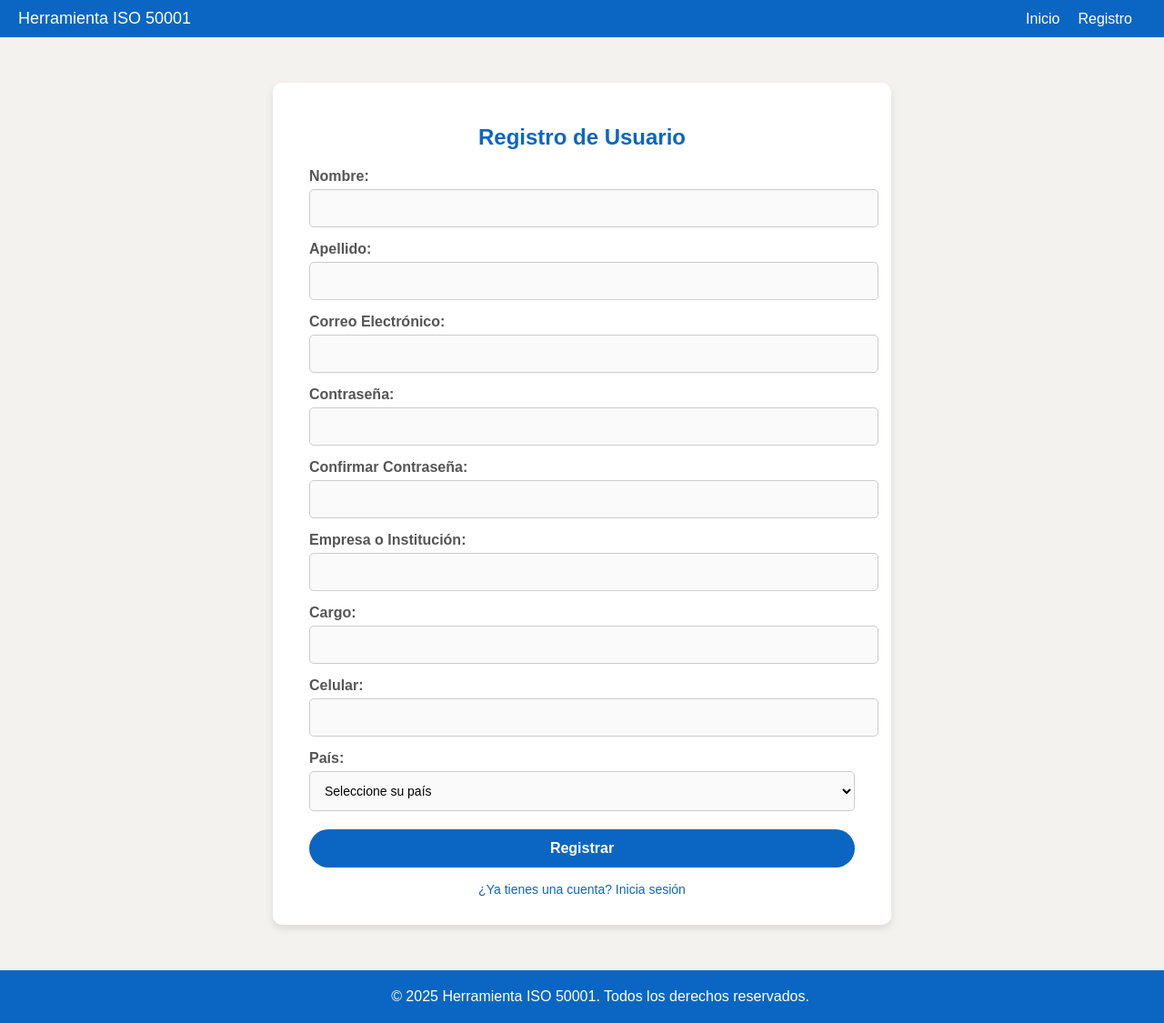
After one commit to aljobaca/herramienta-iso50001, a Flask app: page /register in a window 1280 px wide. The commit adds this page. Shown: the whole page at 91% size. Run offline with Flask 3, Linux system fonts and the light colour scheme.

Commit message:
Descripción de los cambios

```diff
--- a/app/main.py
+++ b/app/main.py
@@ -1,11 +1,34 @@
-from flask import Flask, render_template
+from flask import Flask, render_template, request, url_for
 import os
 
-app = Flask(__name__, template_folder=os.path.join(os.getcwd(), "templates"))
+app = Flask(__name__, static_folder="../static", template_folder="../templates")
+
+app.secret_key = "clave_secreta_para_validaciones"
 
 @app.route("/")
 def home():
     return render_template("index.html")
 
+@app.route("/register", methods=["GET", "POST"])
+def register():
+    if request.method == "POST":
+        # Datos del formulario enviados desde el cliente
+        first_name = request.form["first_name"]
+        last_name = request.form["last_name"]
+        email = request.form["email"]
+        password = request.form["password"]
+        confirm_password = request.form["confirm_password"]
+
+        # Validaciones
+        if password != confirm_password:
+            return jsonify({"status": "error", "message": "Las contraseñas no coinciden."})
+        if len(password) < 8:
+            return jsonify({"status": "error", "message": "La contraseña debe tener al menos 8 caracteres."})
+
+        # Llamar a un servicio en PHP (si es necesario)
+        return jsonify({"status": "success", "message": "Usuario registrado correctamente."})
+
+    return render_template("login.html")
+
 if __name__ == "__main__":
     app.run(debug=True)
--- /dev/null
+++ b/static/styles.css
@@ -0,0 +1,124 @@
+/* General */
+body {
+    font-family: 'Arial', sans-serif;
+    margin: 0;
+    padding: 0;
+    background-color: #F3F2EF;
+    color: #333333;
+}
+
+/* Navbar */
+.navbar {
+    background-color: #0A66C2;
+    padding: 10px 20px;
+    display: flex;
+    justify-content: space-between;
+    align-items: center;
+    color: white;
+    font-size: 18px;
+}
+.navbar a {
+    color: white;
+    text-decoration: none;
+    margin-right: 15px;
+    font-size: 16px;
+}
+.navbar a:hover {
+    text-decoration: underline;
+}
+
+/* Footer */
+footer {
+    text-align: center;
+    padding: 20px;
+    background-color: #0A66C2;
+    color: white;
+    position: relative;
+    bottom: 0;
+    width: 100%;
+}
+
+/* Contenedor principal */
+.container {
+    background: #ffffff;
+    border-radius: 10px;
+    padding: 30px 40px;
+    box-shadow: 0 4px 8px rgba(0, 0, 0, 0.1);
+    max-width: 600px;
+    margin: 50px auto;
+}
+
+/* Titulares */
+h1 {
+    text-align: center;
+    color: #0A66C2;
+    font-size: 24px;
+    margin-bottom: 20px;
+}
+
+/* Formularios */
+label {
+    display: block;
+    margin-top: 15px;
+    color: #555555;
+    font-weight: bold;
+}
+input, select {
+    width: 100%;
+    padding: 12px;
+    margin-top: 5px;
+    border: 1px solid #CCCCCC;
+    border-radius: 5px;
+    background-color: #FAFAFA;
+    font-size: 14px;
+}
+
+/* Botones */
+button, .btn {
+    background-color: #0A66C2;
+    color: white;
+    border: none;
+    padding: 12px;
+    font-size: 16px;
+    border-radius: 25px;
+    cursor: pointer;
+    text-align: center;
+    text-decoration: none;
+    display: inline-block;
+    width: 100%;
+    margin-top: 20px;
+    font-weight: bold;
+}
+button:hover, .btn:hover {
+    background-color: #084298;
+}
+
+/* Links */
+.link {
+    text-align: center;
+    margin-top: 15px;
+}
+.link a {
+    color: #0A66C2;
+    text-decoration: none;
+    font-size: 14px;
+}
+.link a:hover {
+    text-decoration: underline;
+}
+
+/* Mensajes */
+.success {
+    background-color: #DFF0D8;
+    color: #3C763D;
+    padding: 10px;
+    border-radius: 5px;
+    margin-bottom: 20px;
+}
+.error {
+    background-color: #F2DEDE;
+    color: #A94442;
+    padding: 10px;
+    border-radius: 5px;
+    margin-bottom: 20px;
+}
--- /dev/null
+++ b/templates/login.html
@@ -0,0 +1,100 @@
+<!DOCTYPE html>
+<html lang="es">
+<head>
+    <meta charset="UTF-8">
+    <meta name="viewport" content="width=device-width, initial-scale=1.0">
+    <title>Registro de Usuario - Herramienta ISO 50001</title>
+    <link rel="stylesheet" href="{{ url_for('static', filename='styles.css') }}">
+
+    <!-- Incluir CSS de Select2 -->
+    <link href="https://cdnjs.cloudflare.com/ajax/libs/select2/4.0.13/css/select2.min.css" rel="stylesheet" />
+</head>
+<body>
+    <header class="navbar">
+        <div>Herramienta ISO 50001</div>
+        <nav>
+            <a href="/">Inicio</a>
+            <a href="/register">Registro</a>
+        </nav>
+    </header>
+
+    <div class="container">
+        <h1>Registro de Usuario</h1>
+        <form id="register-form">
+            <label for="first_name">Nombre:</label>
+            <input type="text" id="first_name" name="first_name" required>
+
+            <label for="last_name">Apellido:</label>
+            <input type="text" id="last_name" name="last_name" required>
+
+            <label for="email">Correo Electrónico:</label>
+            <input type="email" id="email" name="email" required>
+
+            <label for="password">Contraseña:</label>
+            <input type="password" id="password" name="password" required>
+
+            <label for="confirm_password">Confirmar Contraseña:</label>
+            <input type="password" id="confirm_password" name="confirm_password" required>
+
+            <label for="company">Empresa o Institución:</label>
+            <input type="text" id="company" name="company" required>
+
+            <label for="job_title">Cargo:</label>
+            <input type="text" id="job_title" name="job_title" required>
+
+            <label for="phone">Celular:</label>
+            <input type="tel" id="phone" name="phone" required>
+
+            <label for="country">País:</label>
+            <select id="country" name="country" required>
+                <option value="">Seleccione su país</option>
+                <!-- La lista de países se llenará dinámicamente -->
+            </select>
+
+            <button type="submit">Registrar</button>
+        </form>
+        <div class="link">
+            <a href="/login">¿Ya tienes una cuenta? Inicia sesión</a>
+        </div>
+    </div>
+
+    <footer>
+        &copy; 2025 Herramienta ISO 50001. Todos los derechos reservados.
+    </footer>
+
+    <!-- Incluir el JS de Select2 y jQuery -->
+    <script src="https://cdnjs.cloudflare.com/ajax/libs/jquery/3.6.0/jquery.min.js"></script>
+    <script src="https://cdnjs.cloudflare.com/ajax/libs/select2/4.0.13/js/select2.min.js"></script>
+
+    <!-- Activar Select2 y cargar los países desde la API REST Countries -->
+    <script>
+        $(document).ready(function() {
+            // Cargar los países desde una API pública (CountryFlags)
+            $.ajax({
+                url: 'https://restcountries.com/v3.1/all', // API REST Countries
+                dataType: 'json',
+                success: function(data) {
+                    var countries = data.map(function(country) {
+                        return {
+                            id: country.cca2, // Código del país
+                            text: country.translations.spa.common // Nombre del país en español
+                        };
+                    });
+
+                    // Ordenar los países alfabéticamente por el nombre
+                    countries.sort(function(a, b) {
+                        return a.text.localeCompare(b.text); // Orden alfabético por nombre
+                    });
+
+                    // Activar Select2 en el campo de selección de país
+                    $('#country').select2({
+                        data: countries,
+                        placeholder: "Selecciona un país",
+                        allowClear: true
+                    });
+                }
+            });
+        });
+    </script>
+</body>
+</html>
```
Also changed, not shown: static/script.js (added, +16 -0 lines), templates/index.html (+20 -2 lines), templates/success.html (added), 2 other files.
